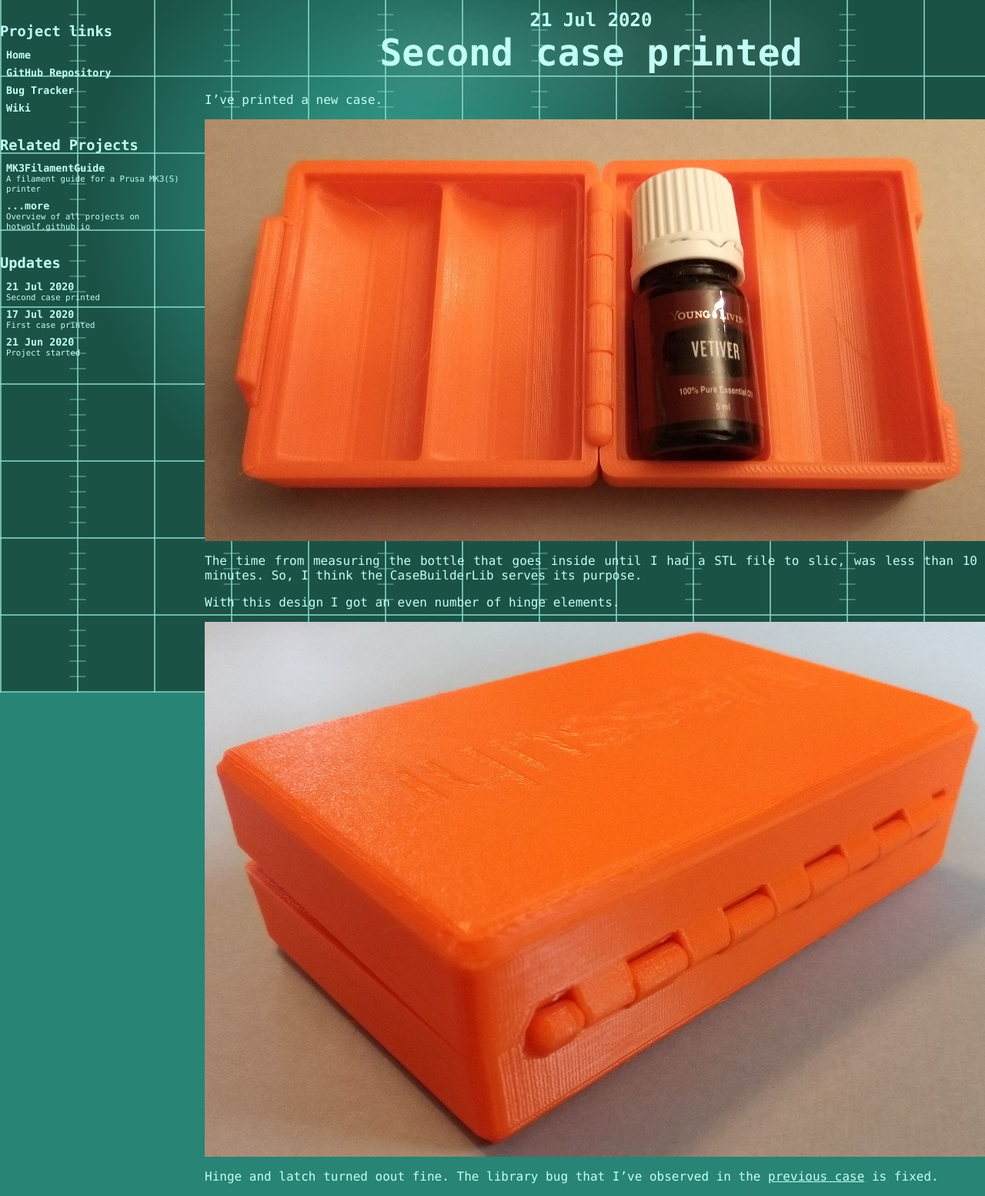
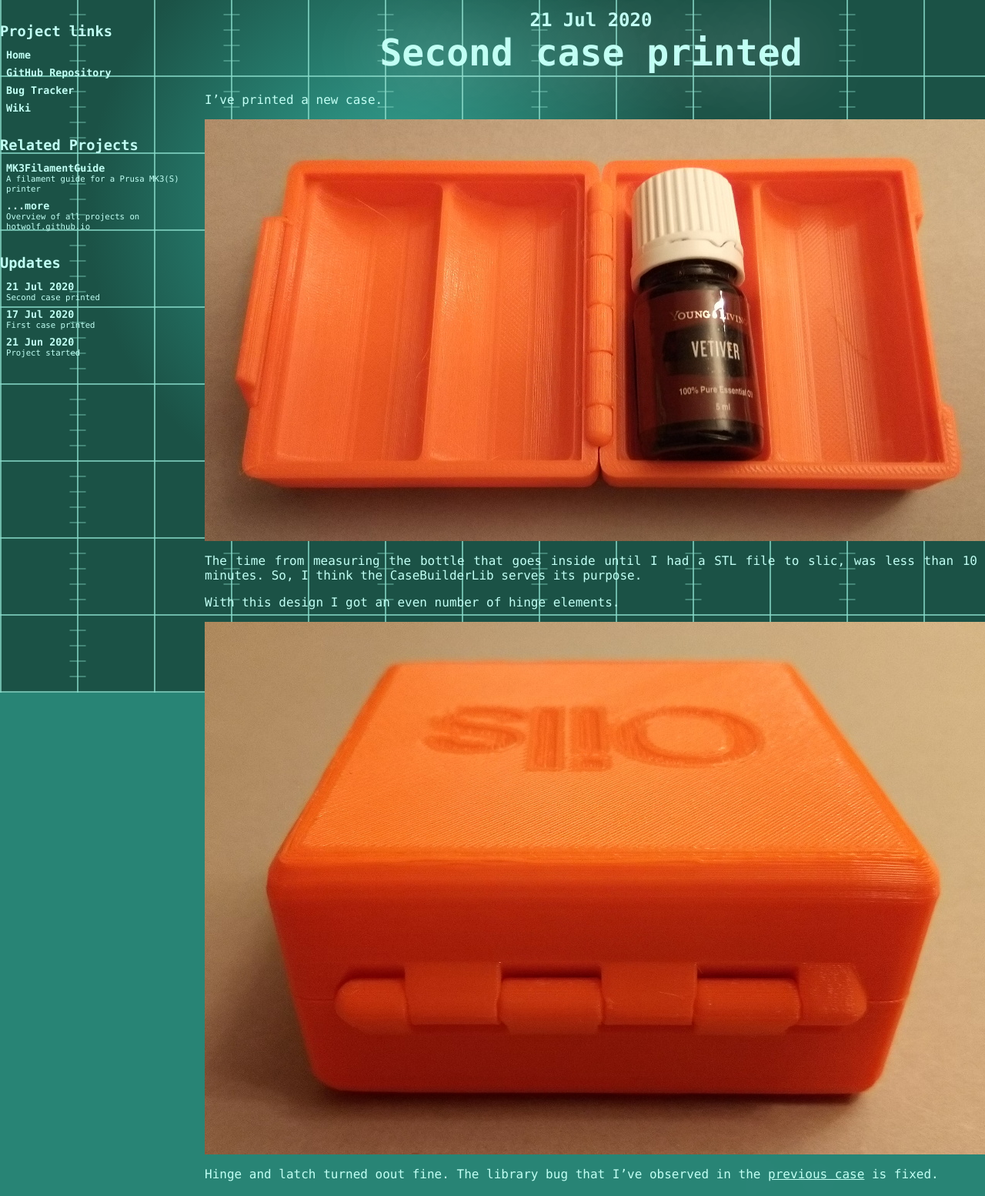
Before and after one commit to hotwolf/CaseBuilderLib, a Jekyll site: the page built from _posts/2020-07-21-second_case_printed.md, in a window 1280 px wide. Shown: the whole page at 77% size. Built offline with Jekyll 4.4.1, drawn with Linux system fonts in a browser that asks for light colours.

Commit message:
fixed post

```diff
--- a/_posts/2020-07-21-second_case_printed.md
+++ b/_posts/2020-07-21-second_case_printed.md
@@ -12,7 +12,7 @@ So, I think the CaseBuilderLib serves its purpose.
 
 With this design I got an even number of hinge elements.
 
-![Hinge]({{ site.url }}/images/2020-07-17-hinge.jpg)
+![Hinge]({{ site.url }}/images/2020-07-21-hinge.jpg)
 
 Hinge and latch turned oout fine. The library bug that I've observed in the
 [previous case]({ site.url }}/2020/07/17/first_case_printed.html) is fixed.
```
